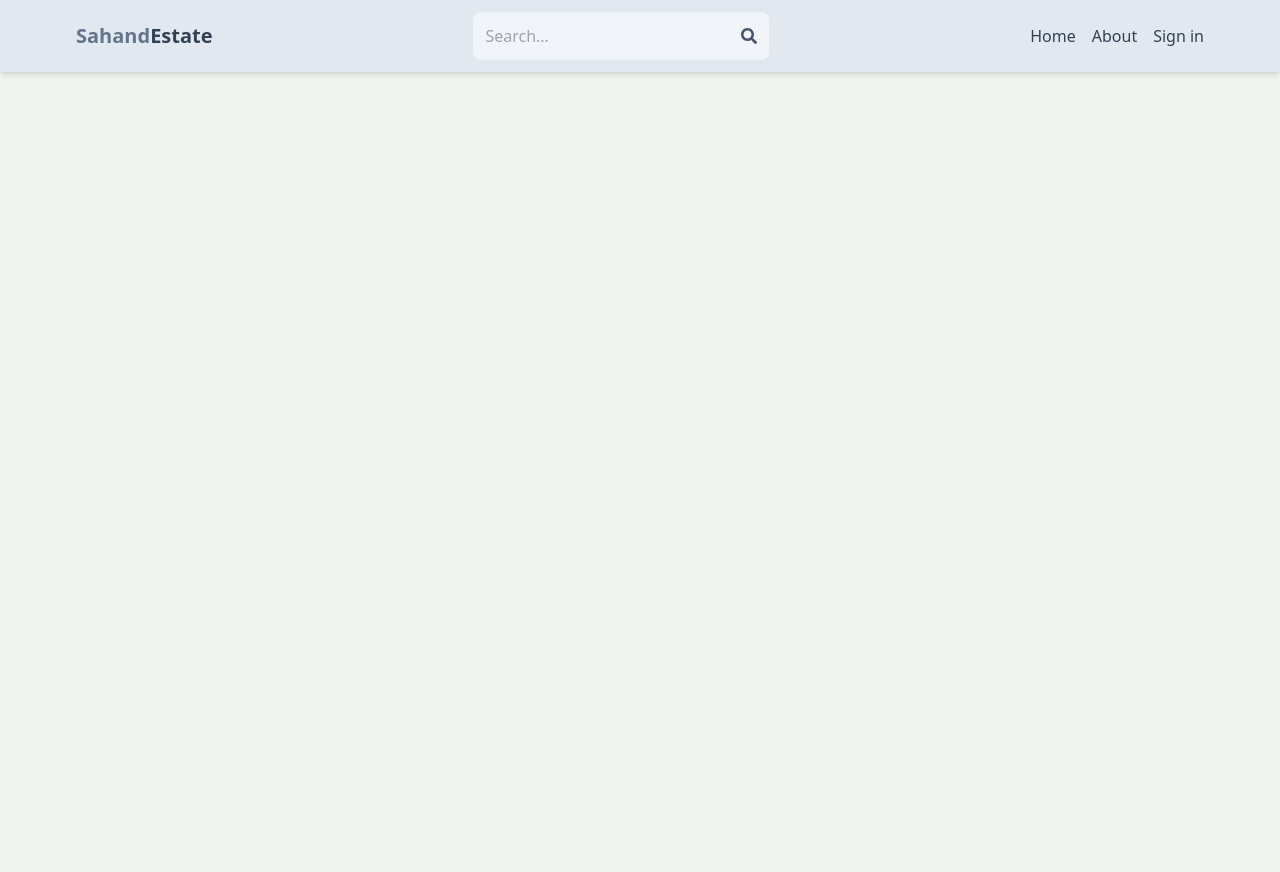
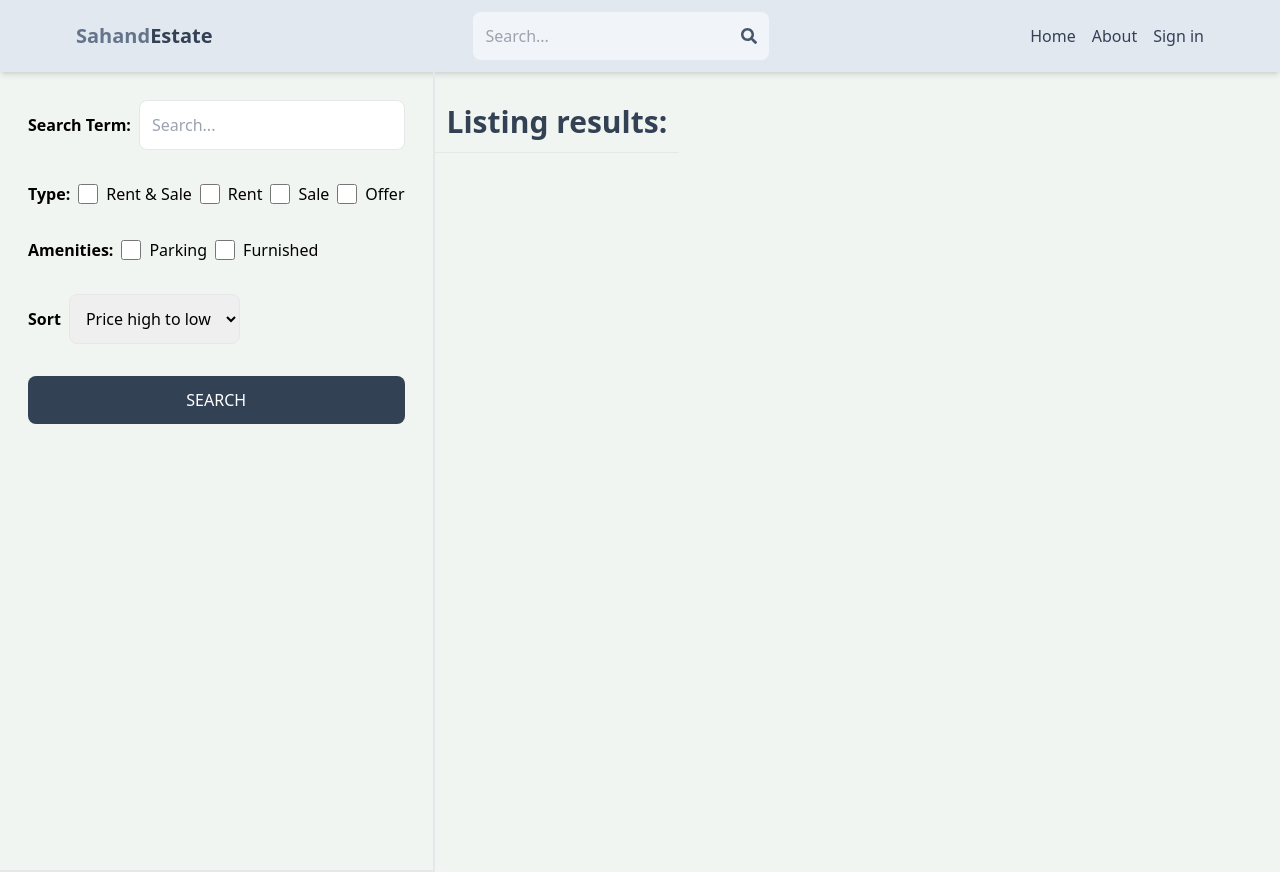
Before and after one commit to Dujana-aziz/mern-estate, a React (Vite) app in the folder client/: page /search in a window 1280 px wide. Before the commit the page ends 800 px from the top, so only its background shows below. Built offline with nearby package versions, Linux system fonts and the light colour scheme; no server answers.

Commit message:
create search page UI

```diff
--- a/client/src/App.jsx
+++ b/client/src/App.jsx
@@ -10,6 +10,7 @@
 import CreateListing from './pages/CreateListing'
 import UpdateListing from './pages/UpdateListing'
 import Listing from './pages/Listing'
+import Search from './pages/Search'
 
 export default function App() {
   return (
@@ -20,6 +21,7 @@
         <Route path='/sign-in' element={<SignIn />} />
         <Route path='/sign-up' element={<SignUp />} />
         <Route path='/about' element={<About />} />
+        <Route path='/search' element={<Search />} />
         <Route element={<PrivateRoute />} >
           <Route path='/profile' element={<Profile />} />
           <Route path='/create-listing' element={<CreateListing />} />
--- /dev/null
+++ b/client/src/pages/Search.jsx
@@ -0,0 +1,64 @@
+import React from 'react'
+
+export default function Search() {
+    return (
+        <div className='flex flex-col md:flex-row'>
+            <div className="p-7 border-b-2 md:border-r-2 md:min-h-screen">
+                <form className='flex flex-col gap-8'>
+                    <div className="flex items-center gap-2">
+                        <label className='whitespace-nowrap font-semibold' >Search Term: </label>
+                        <input
+                            type="text"
+                            id="searchTerm"
+                            placeholder='Search...'
+                            className='border rounded-lg p-3 w-full'
+                        />
+                    </div>
+                    <div className="flex gap-2 flex-wrap items-center">
+                        <label className='font-semibold'>Type:</label>
+                        <div className="flex gap-2">
+                            <input type="checkbox" id="all" className='w-5' />
+                            <span>Rent & Sale</span>
+                        </div>
+                        <div className="flex gap-2">
+                            <input type="checkbox" id="rent" className='w-5' />
+                            <span>Rent</span>
+                        </div>
+                        <div className="flex gap-2">
+                            <input type="checkbox" id="sale" className='w-5' />
+                            <span>Sale</span>
+                        </div>
+                        <div className="flex gap-2">
+                            <input type="checkbox" id="offer" className='w-5' />
+                            <span>Offer</span>
+                        </div>
+                    </div>
+                    <div className="flex gap-2 flex-wrap items-center">
+                        <label className='font-semibold'>Amenities:</label>
+                        <div className="flex gap-2">
+                            <input type="checkbox" id="parking" className='w-5' />
+                            <span>Parking</span>
+                        </div>
+                        <div className="flex gap-2">
+                            <input type="checkbox" id="furnished" className='w-5' />
+                            <span>Furnished</span>
+                        </div>
+                    </div>
+                    <div className="flex items-center gap-2">
+                        <label className='font-semibold'>Sort</label>
+                        <select className='border rounded-lg p-3' id="sort_order">
+                            <option>Price high to low</option>
+                            <option>Price low to high</option>
+                            <option>Latest</option>
+                            <option>Oldest</option>
+                        </select>
+                    </div>
+                    <button className='bg-slate-700 text-white rounded-lg p-3 uppercase hover:opacity-95'>Search</button>
+                </form>
+            </div>
+            <div className="">
+                <h1 className='mt-5 text-3xl font-semibold border-b p-3 text-slate-700'>Listing results: </h1>
+            </div>
+        </div>
+    )
+}
```
